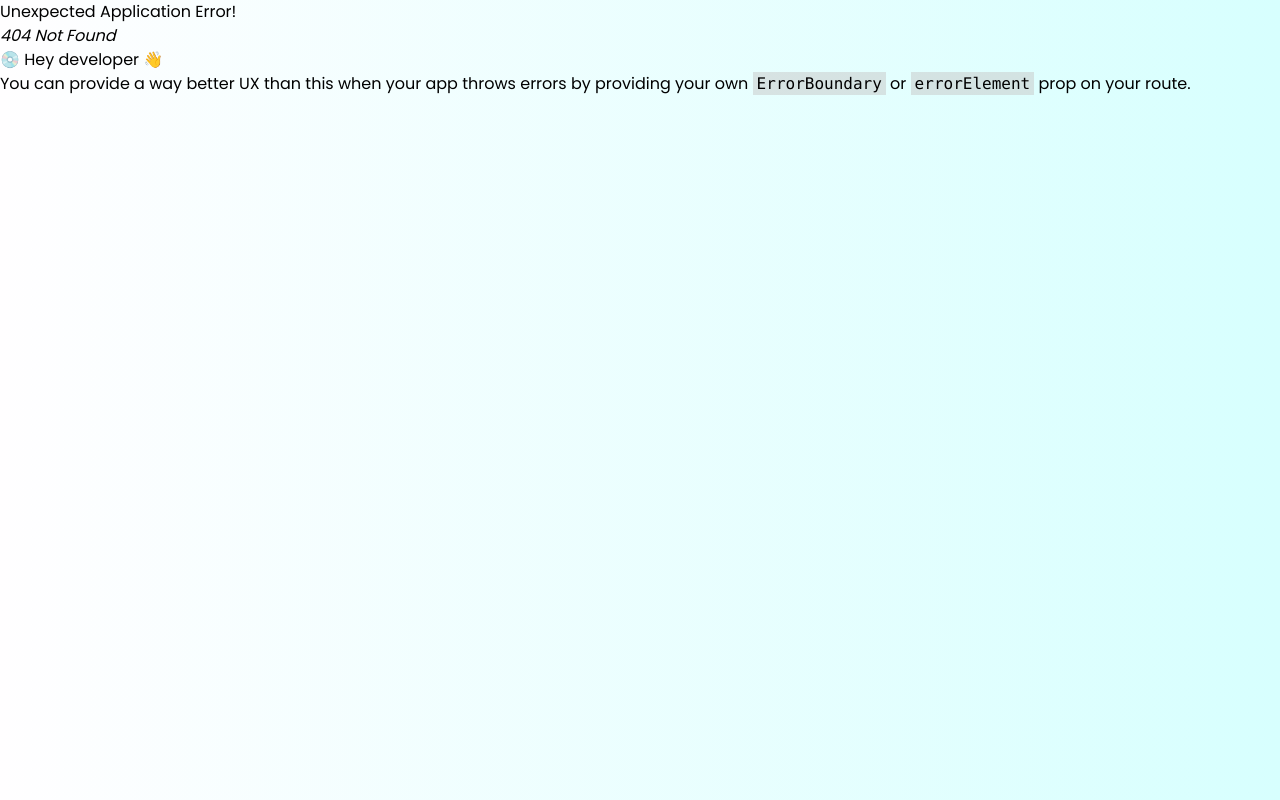
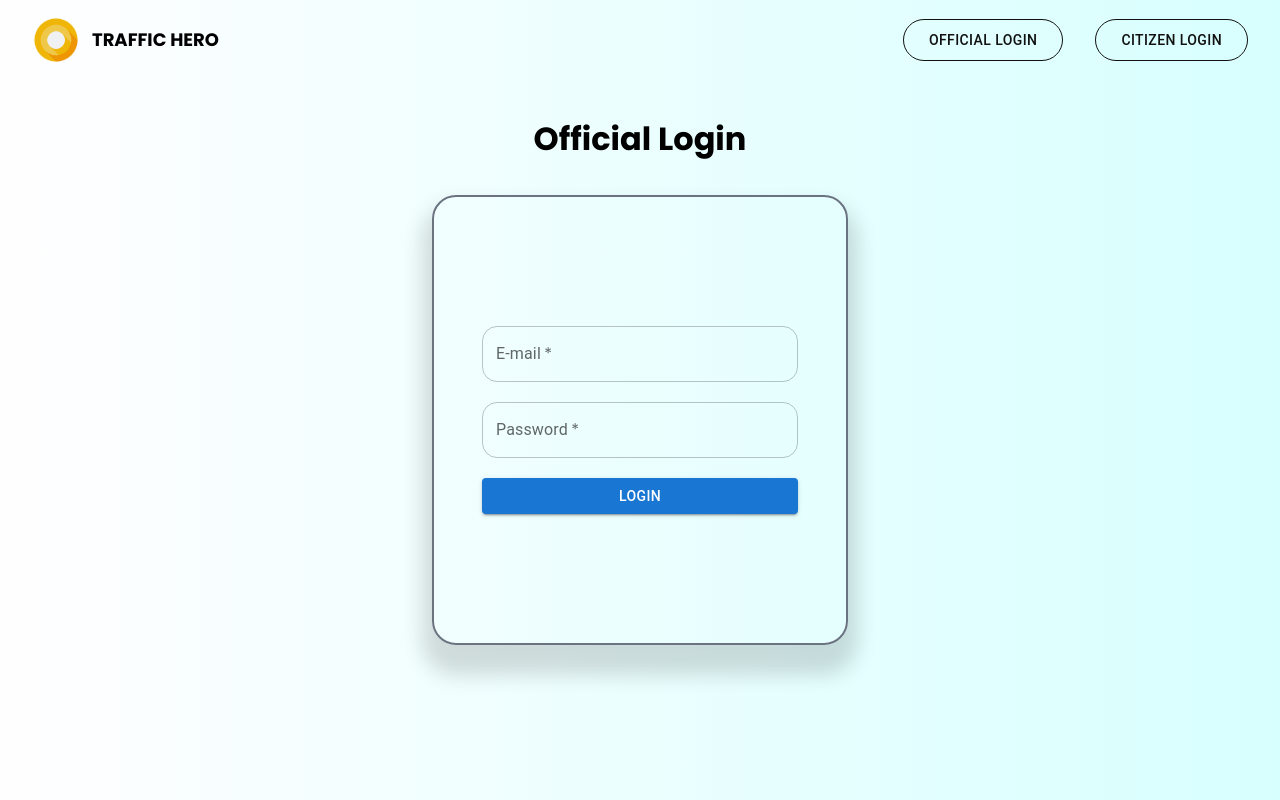
Before and after one commit to vivekkj123/mobilEASE, a React (Vite) app: page /official-login in a window 1280 px wide. Before the commit this address had no page. Built offline with nearby package versions, Linux system fonts and the light colour scheme.

Commit message:
Add Official and Citizen Login Routes

```diff
--- a/package.json
+++ b/package.json
@@ -11,6 +11,10 @@
   "dependencies": {
     "@emotion/react": "^11.10.8",
     "@emotion/styled": "^11.10.8",
+    "@fortawesome/fontawesome-svg-core": "^6.4.0",
+    "@fortawesome/free-regular-svg-icons": "^6.4.0",
+    "@fortawesome/free-solid-svg-icons": "^6.4.0",
+    "@fortawesome/react-fontawesome": "^0.2.0",
     "@mui/icons-material": "^5.11.16",
     "@mui/material": "^5.12.3",
     "localforage": "^1.10.0",
--- a/src/components/Navbar.jsx
+++ b/src/components/Navbar.jsx
@@ -3,6 +3,10 @@ import Logo from "/src/assets/logo.png";
 import MuiButton from "@mui/material/Button";
 import styled from "@emotion/styled";
 import { Link } from "react-router-dom";
+import { FontAwesomeIcon } from "@fortawesome/react-fontawesome";
+import { faBars, faClose } from "@fortawesome/free-solid-svg-icons";
+import { useState } from "react";
+import CitizenLogin from "../pages/CitizenLogin";
 
 export const Button = styled(MuiButton)((props) => ({
   borderRadius: "25px",
@@ -14,7 +18,9 @@ export const Button = styled(MuiButton)((props) => ({
   },
 }));
 const Navbar = () => {
+  const [Visible, setVisible] = useState(false);
   return (
+    <>
       <div className="Navbar w-screen flex justify-between items-center px-4 py-2 lg:py-4 lg:px-8">
         <Link to="/">
           <div className="LogoGroup flex items-center gap-3">
@@ -23,10 +29,32 @@ const Navbar = () => {
           </div>
         </Link>
         <div className="ButtonGroup gap-8 hidden lg:flex">
-        <Button variant="outlined">Official Login</Button>
-        <Button variant="outlined">Citizen Login</Button>
+          <Button component={Link} to={"/official-login"} variant="outlined">
+            Official Login
+          </Button>
+          <Button component={Link} to={"/citizen-login"} variant="outlined">
+            Citizen Login
+          </Button>
         </div>
+        <FontAwesomeIcon
+          className="lg:hidden"
+          icon={Visible ? faClose : faBars}
+          onClick={() => {
+            setVisible(!Visible);
+          }}
+        />
       </div>
+      <div
+        className={`MenuMobile lg:hidden w-full text-center py-20 absolute bg-white z-10 rounded-3xl ${
+          Visible ? "block" : "hidden"
+        }`}
+      >
+        <ul className=" flex flex-col gap-16 font-bold">
+          <Link to={"/citizen-login"}>Citizen Login</Link>
+          <Link to={"/official-login"}>Official Login</Link>
+        </ul>
+      </div>
+    </>
   );
 };
 
--- a/src/components/RegisterAccount.jsx
+++ b/src/components/RegisterAccount.jsx
@@ -20,10 +20,16 @@ const RegisterAccount = () => {
       <p className="Slogan text-sm lg:text-xl text-center">
         Register a account to be a <b>HERO</b>
       </p>
+      <form action="" className=" flex flex-col gap-5 w-full">
         <TextField variant="outlined" label="Full Name" required />
         <TextField variant="outlined" label="E-mail" type="email" required />
         <TextField variant="outlined" label="Phone No." type="tel" required />
-      <TextField variant="outlined" label="Password" type="password" required />
+        <TextField
+          variant="outlined"
+          label="Password"
+          type="password"
+          required
+        />
         <TextField
           variant="outlined"
           label="Confirm Password"
@@ -33,6 +39,7 @@ const RegisterAccount = () => {
         <Button variant="contained" type="submit">
           REGISTER
         </Button>
+      </form>
     </div>
   );
 };
--- /dev/null
+++ b/src/pages/CitizenLogin.jsx
@@ -0,0 +1,42 @@
+import React from "react";
+import Navbar from "../components/Navbar";
+import { TextField } from "../components/RegisterAccount";
+import { Button } from "@mui/material";
+
+const CitizenLogin = () => {
+  return (
+    <div className="h-screen overflow-hidden">
+      <Navbar />
+      <div className=" lg:px-96 px-4 h-3/4 flex flex-col justify-center">
+        <h2 className="mt-[25%] lg:mt-0 leading-normal font-bold text-center text-base lg:text-[2rem] my-8">Citizen Login</h2>
+        <div
+          className="LoginBox flex flex-col gap-5 items-center
+      border-solid border-gray-500 px-3 lg:px-12 py-12 mx-4 lg:mx-12 rounded-3xl
+      border-2 shadow-[0px_20px_20px_10px_#00000024] bg-opacity-20 lg:h-3/4
+      justify-center
+    "
+        >
+          <form action="" className=" flex flex-col gap-5 w-full">
+            <TextField
+              variant="outlined"
+              label="E-mail"
+              type="email"
+              required
+            />
+            <TextField
+              variant="outlined"
+              label="Password"
+              type="password"
+              required
+            />
+            <Button variant="contained" type="submit">
+              Login
+            </Button>
+          </form>
+        </div>
+      </div>
+    </div>
+  );
+};
+
+export default CitizenLogin;
--- /dev/null
+++ b/src/pages/OfficialLogin.jsx
@@ -0,0 +1,44 @@
+import React from "react";
+import Navbar from "../components/Navbar";
+import { TextField } from "../components/RegisterAccount";
+import { Button } from "@mui/material";
+
+const OfficialLogin = () => {
+  return (
+    <div className="h-screen overflow-hidden">
+      <Navbar />
+      <div className=" lg:px-96 px-4 h-3/4 flex flex-col justify-center">
+        <h2 className="mt-[25%] lg:mt-0 leading-normal font-bold text-center text-base lg:text-[2rem] my-8">
+          Official Login
+        </h2>
+        <div
+          className="LoginBox flex flex-col gap-5 items-center
+      border-solid border-gray-500 px-3 lg:px-12 py-12 mx-4 lg:mx-12 rounded-3xl
+      border-2 shadow-[0px_20px_20px_10px_#00000024] bg-opacity-20 lg:h-3/4
+      justify-center
+    "
+        >
+          <form action="" className=" flex flex-col gap-5 w-full">
+            <TextField
+              variant="outlined"
+              label="E-mail"
+              type="email"
+              required
+            />
+            <TextField
+              variant="outlined"
+              label="Password"
+              type="password"
+              required
+            />
+            <Button variant="contained" type="submit">
+              Login
+            </Button>
+          </form>
+        </div>
+      </div>
+    </div>
+  );
+};
+
+export default OfficialLogin;
```
Also changed, not shown: src/main.jsx (+10 -0 lines), 1 other file (tests, documents, lock files or other folders). Lines whose indentation alone changed are shown as unchanged.
